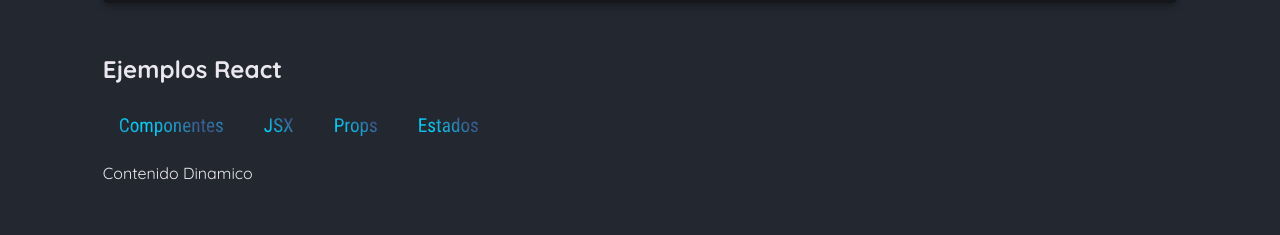
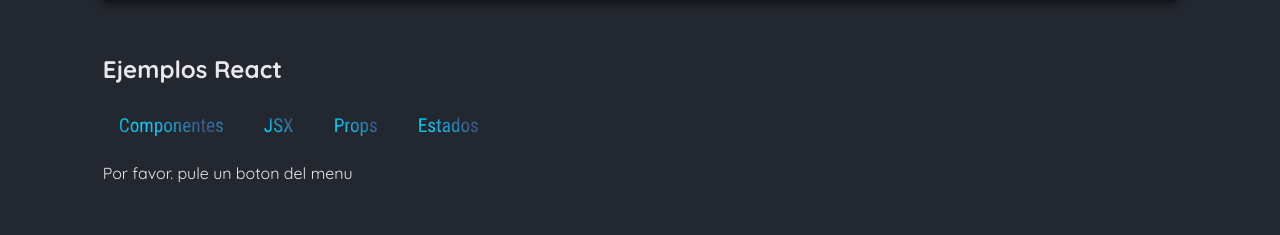
Before and after one commit to FreddyOrlandoFL/First_React_Project, a React (Vite) app: page / in a window 1280 px wide. Shown: the part 901-1136 px from the top of the page. Built offline with nearby package versions, Linux system fonts and the light colour scheme.

Commit message:
tabContent
TabContent

```diff
--- a/src/App.jsx
+++ b/src/App.jsx
@@ -5,7 +5,9 @@ import { CORE_CONCEPTS } from './data.js';
 import TabButton from './components/TabButton/TabButton.jsx';
 
 function App() {
+  let tabContent="Por favor. pule un boton del menu";
   function handleClickMenu(selectedButton){
+    tabContent=selectedButton;
     console.log(`Ey! Estas pulsando un boton de mi menu! ${selectedButton}`);
   }
   return (
@@ -28,7 +30,7 @@ function App() {
           <TabButton onClick={()=>handleClickMenu("Props")}>Props</TabButton>
           <TabButton onClick={()=>handleClickMenu("Estados")}>Estados</TabButton>
         </menu>
-        Contenido Dinamico
+        {tabContent}
       </section>
       <Main/>
     </div>
```
Also changed, not shown: src/components/TabButton/TabButton.jsx (line endings or trailing spaces).
